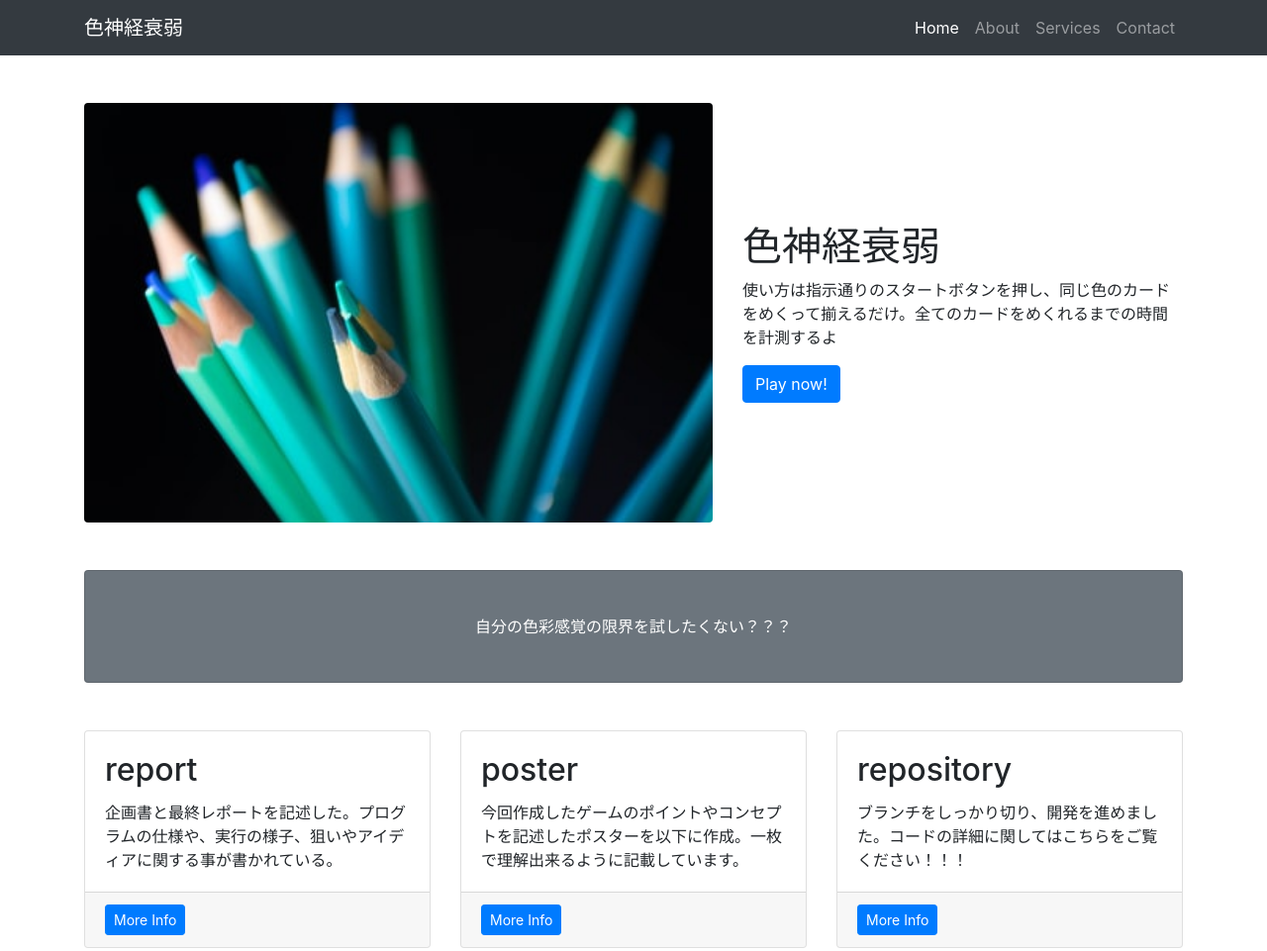
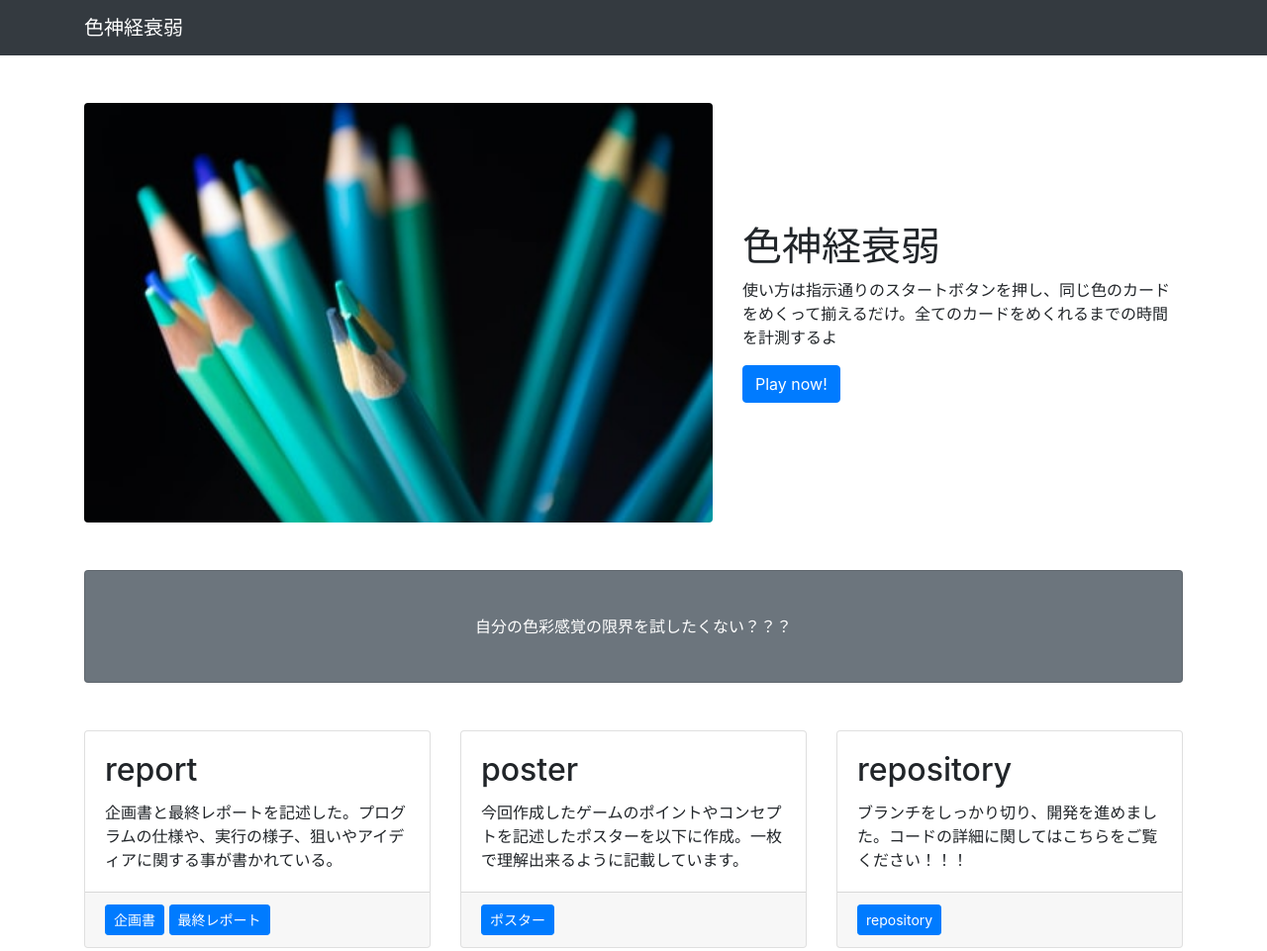
Before and after one commit to kayo289/color_game_web, a website: page index.html in a window 1280 px wide. Shown: the top 961 px of the page at 99% size. Drawn offline with Linux system fonts and the light colour scheme.

Commit message:
add 企画書&&add button link

```diff
--- a/index.html
+++ b/index.html
@@ -27,24 +27,6 @@
       <button class="navbar-toggler" type="button" data-toggle="collapse" data-target="#navbarResponsive" aria-controls="navbarResponsive" aria-expanded="false" aria-label="Toggle navigation">
         <span class="navbar-toggler-icon"></span>
       </button>
-      <div class="collapse navbar-collapse" id="navbarResponsive">
-        <ul class="navbar-nav ml-auto">
-          <li class="nav-item active">
-            <a class="nav-link" href="#">Home
-              <span class="sr-only">(current)</span>
-            </a>
-          </li>
-          <li class="nav-item">
-            <a class="nav-link" href="#">About</a>
-          </li>
-          <li class="nav-item">
-            <a class="nav-link" href="#">Services</a>
-          </li>
-          <li class="nav-item">
-            <a class="nav-link" href="#">Contact</a>
-          </li>
-        </ul>
-      </div>
     </div>
   </nav>
 
@@ -82,7 +64,8 @@
             <p class="card-text">企画書と最終レポートを記述した。プログラムの仕様や、実行の様子、狙いやアイディアに関する事が書かれている。</p>
           </div>
           <div class="card-footer">
-            <a href="#" class="btn btn-primary btn-sm">More Info</a>
+            <a href="企画書.pdf" class="btn btn-primary btn-sm">企画書</a>
+            <a href="#" class="btn btn-primary btn-sm">最終レポート</a>
           </div>
         </div>
       </div>
@@ -94,7 +77,7 @@
             <p class="card-text">今回作成したゲームのポイントやコンセプトを記述したポスターを以下に作成。一枚で理解出来るように記載しています。</p>
           </div>
           <div class="card-footer">
-            <a href="#" class="btn btn-primary btn-sm">More Info</a>
+            <a href="#" class="btn btn-primary btn-sm">ポスター</a>
           </div>
         </div>
       </div>
@@ -106,7 +89,7 @@
             <p class="card-text">ブランチをしっかり切り、開発を進めました。コードの詳細に関してはこちらをご覧ください！！！</p>
           </div>
           <div class="card-footer">
-            <a href="#" class="btn btn-primary btn-sm">More Info</a>
+            <a href="https://github.com/kayo289/color_game.git" class="btn btn-primary btn-sm">repository</a>
           </div>
         </div>
       </div>
```
Also changed, not shown: 1 other file.
